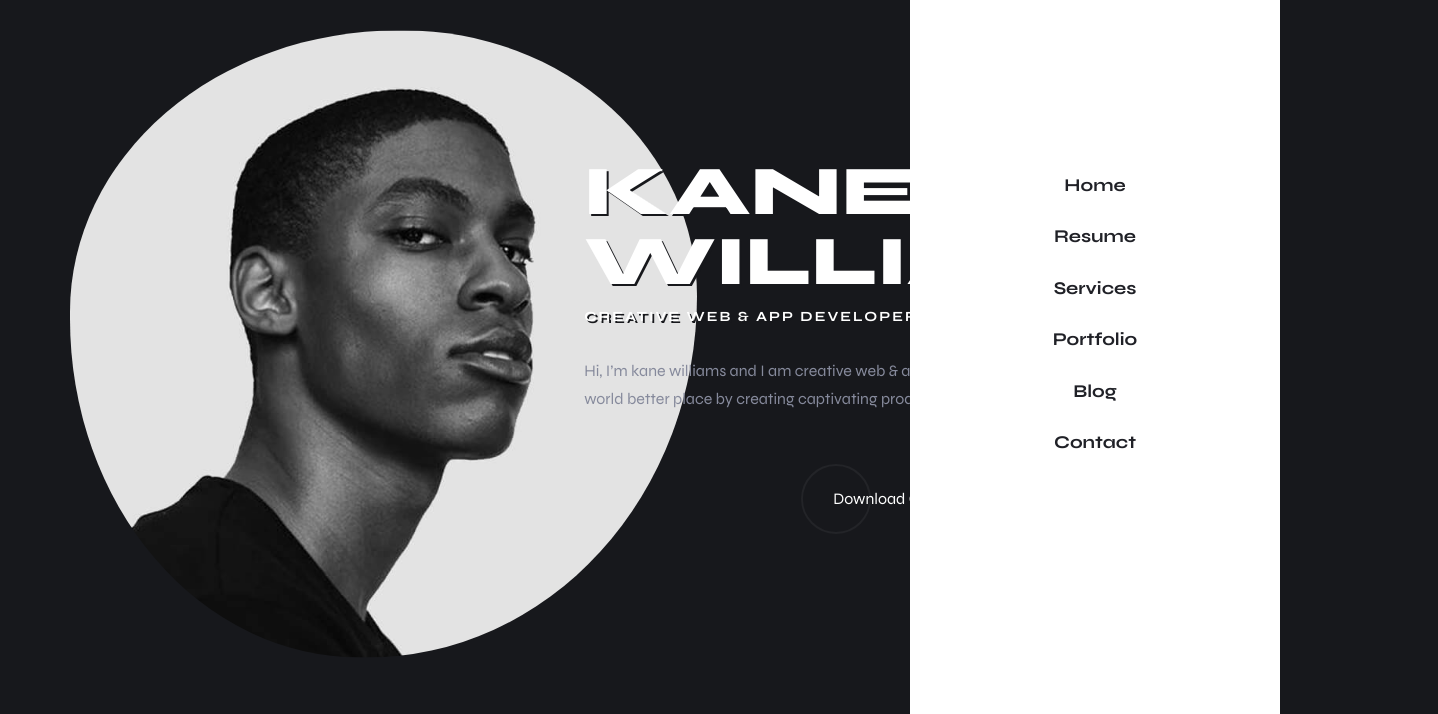
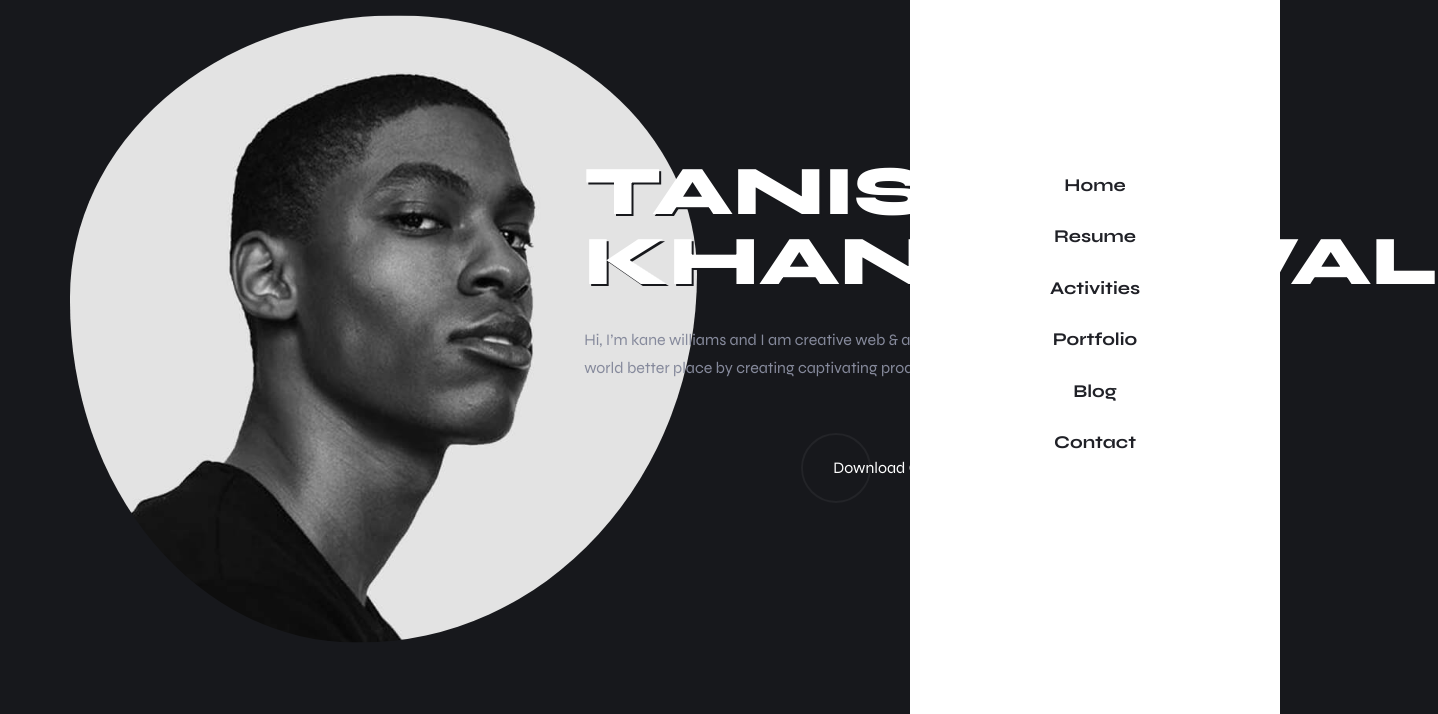
Before and after one commit to tknishh/Portfolio, a plain HTML site: page index.html in a window 1280 px wide. Both pictures are taken after a click on the button 1173 px from the left and 49 px from the top of the page. Shown: the part 86-800 px from the top of the page, 1438 px wide, since content can reach past the window. Drawn offline with nearby package versions, Linux system fonts and the light colour scheme.

Commit message:
Update index.html

```diff
--- a/index.html
+++ b/index.html
@@ -59,7 +59,7 @@
     <div class="container">
 
       <a href="#" class="logo">
-        <img src="./assets/images/logo.svg" width="170" height="40" alt="Pfolio home">
+        <img src="./assets/images/logo.svg" width="170" height="40" alt="tknishh home">
       </a>
 
       <button class="nav-toggle-btn" data-nav-toggler data-nav-toggle-btn aria-label="Toggle menu">
@@ -79,7 +79,7 @@
           </li>
 
           <li>
-            <a href="#" class="navbar-link">Services</a>
+            <a href="#" class="navbar-link">Activities</a>
           </li>
 
           <li>
@@ -118,10 +118,10 @@
 
           <div class="hero-content">
 
-            <h1 class="h1 hero-title">Kane Williams</h1>
+            <h1 class="h1 hero-title">Tanish Khandelwal</h1>
 
             <p class="hero-subtitle">
-              Creative Web & App Developer
+
             </p>
 
             <div class="hero-banner">
```
